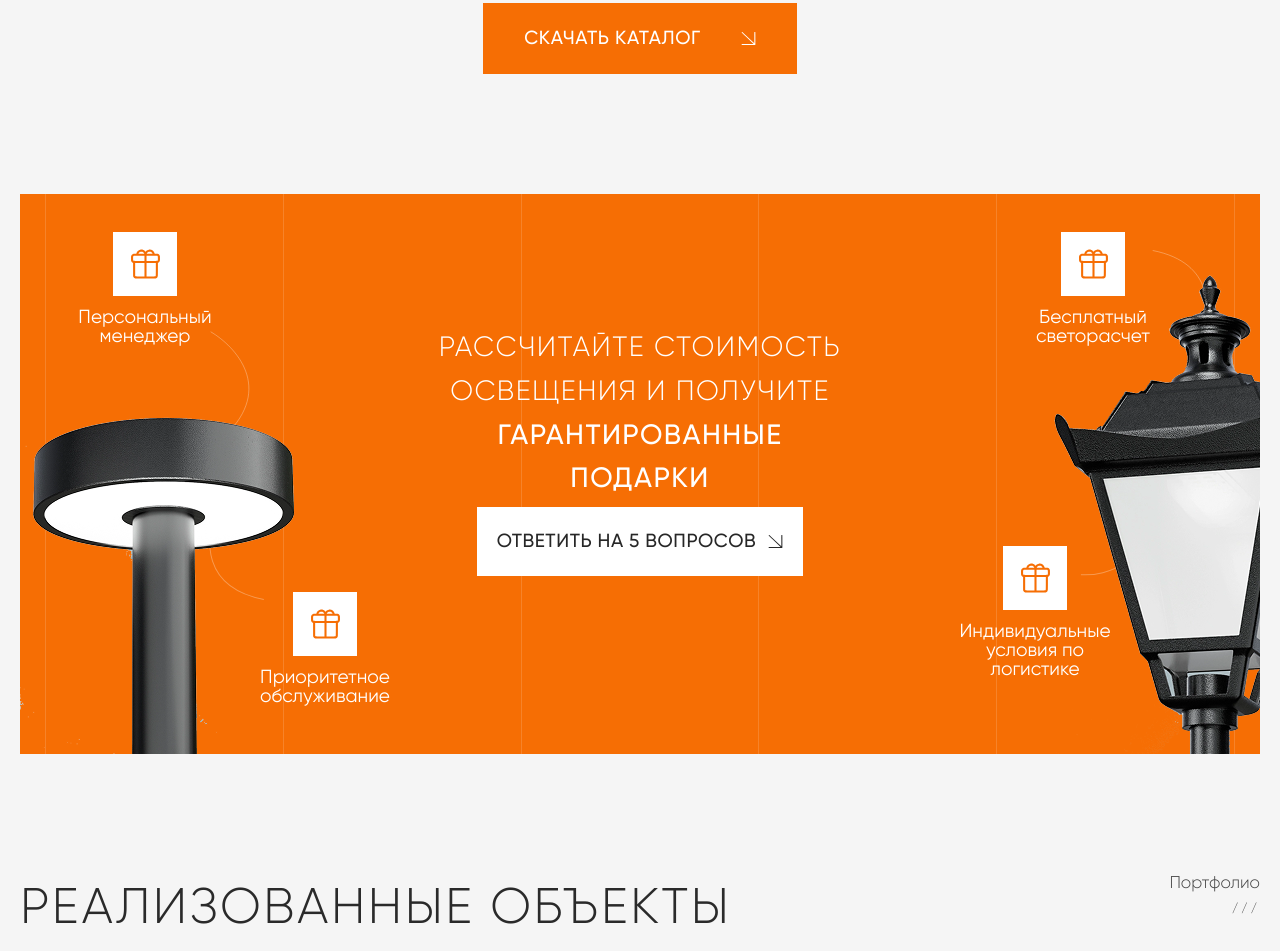
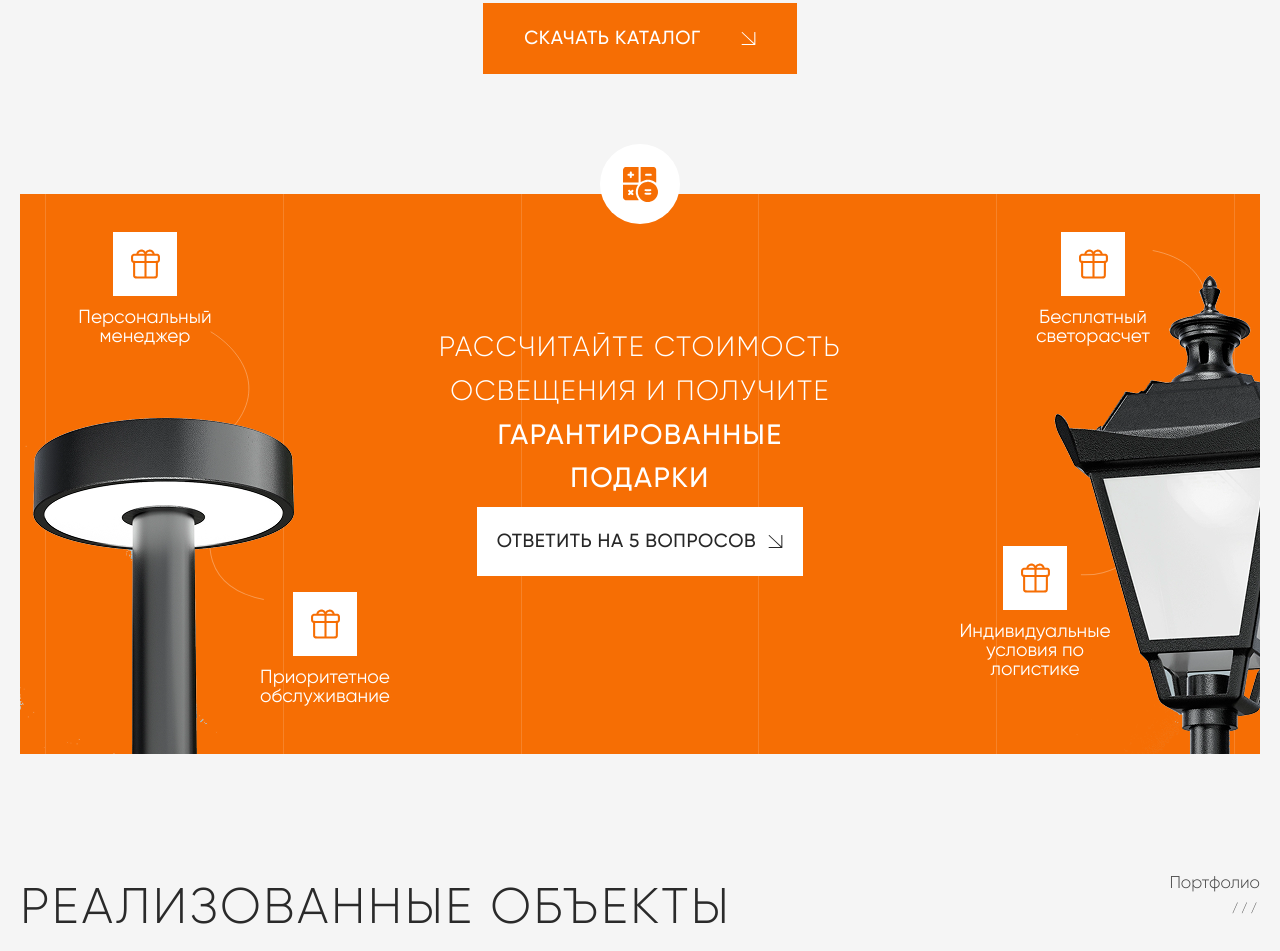
Before and after one commit to PerfZero/solar, a plain HTML site: page Index.html in a window 1280 px wide. Shown: the part 2384-3335 px from the top of the page. Drawn offline with nearby package versions, Linux system fonts and the light colour scheme.

```diff
--- a/Index.html
+++ b/Index.html
@@ -155,6 +155,23 @@
     <section class="quiz">
         <div class="container">
             <div class="quiz__content">
+                <div class="icon">
+                    <svg width="80" height="80" viewBox="0 0 80 80" fill="none" xmlns="http://www.w3.org/2000/svg">
+                        <rect width="80" height="80" rx="40" fill="white"/>
+                        <g clip-path="url(#clip0_218_2060)">
+                        <path d="M25.3584 23.0957C24.7842 23.2393 24.3535 23.4854 23.916 23.9229C23.4717 24.3672 23.1982 24.8525 23.0752 25.4473C23.0205 25.7002 23 27.7646 23 32.1943V38.5859H30.793H38.5859V30.793V23L32.1465 23.0068C27.2314 23.0068 25.6182 23.0342 25.3584 23.0957ZM31.2715 27.5117C31.709 27.7373 31.8184 28.0312 31.8184 28.9814V29.7676H32.6045C33.2607 29.7676 33.4385 29.7881 33.6641 29.9043C33.9717 30.0615 34.2109 30.4512 34.2109 30.793C34.2109 31.1348 33.9717 31.5244 33.6641 31.6816C33.4385 31.7979 33.2607 31.8184 32.6045 31.8184H31.8184V32.6045C31.8184 33.5547 31.709 33.8486 31.2715 34.0742C30.9229 34.252 30.6357 34.2451 30.3008 34.0605C29.8701 33.8145 29.7676 33.541 29.7676 32.6045V31.8184H28.9746C28.2773 31.8184 28.1475 31.7979 27.9082 31.668C27.6006 31.4971 27.375 31.1211 27.375 30.793C27.375 30.4648 27.6006 30.0889 27.9082 29.918C28.1475 29.7881 28.2773 29.7676 28.9746 29.7676H29.7676V28.9609C29.7744 28.0312 29.8564 27.7988 30.2871 27.5391C30.6152 27.3408 30.916 27.334 31.2715 27.5117Z" fill="#F66E04"/>
+                        <path d="M40.6367 30.5879C40.6367 34.7578 40.6504 38.1758 40.6572 38.1758C40.6709 38.1758 40.9443 38.0049 41.252 37.793C42.332 37.0752 43.6719 36.4805 44.9092 36.1729C46.1465 35.8652 46.5498 35.8174 47.9854 35.8242C49.1816 35.8311 49.4551 35.8516 50.2139 36.0088C52.1553 36.4189 53.8164 37.1641 55.2793 38.2852C55.5869 38.5244 55.7168 38.5859 55.9424 38.5859H56.2227V32.1943C56.2227 27.6963 56.2021 25.7002 56.1475 25.4473C55.8945 24.2715 54.9443 23.3213 53.7754 23.0752C53.5225 23.0205 51.458 23 47.0283 23H40.6367V30.5879ZM51.3008 29.9043C51.6084 30.0615 51.8477 30.4512 51.8477 30.793C51.8477 31.1348 51.6084 31.5244 51.3008 31.6816C51.0479 31.8115 50.9043 31.8184 48.4229 31.8184C45.8525 31.8184 45.8115 31.8184 45.5449 31.668C44.8545 31.2783 44.8477 30.3418 45.5312 29.9316L45.7979 29.7676H48.416C50.9043 29.7676 51.0479 29.7744 51.3008 29.9043Z" fill="#F66E04"/>
+                        <path d="M46.96 37.8818C45.709 38.0322 44.4375 38.3945 43.4805 38.873C40.5684 40.3291 38.5928 42.9541 37.998 46.1396C37.8203 47.083 37.8203 48.7509 37.998 49.6943C38.9893 54.999 43.918 58.6084 49.2227 57.9043C53.5635 57.33 57.0293 54.0283 57.8359 49.6943C58.0137 48.7509 58.0137 47.0761 57.8359 46.1396C57.0293 41.8193 53.5635 38.497 49.2705 37.9365C48.5596 37.8408 47.4795 37.8134 46.96 37.8818ZM50.8496 45.3466C51.1504 45.5517 51.3008 45.8252 51.3008 46.2011C51.3008 46.5976 51.1367 46.8984 50.8086 47.0966C50.5967 47.2265 50.46 47.2334 47.917 47.2334C45.374 47.2334 45.2373 47.2265 45.0254 47.0966C44.376 46.707 44.3555 45.7636 44.9844 45.3466C45.1689 45.2236 45.3535 45.2168 47.917 45.2168C50.4805 45.2168 50.665 45.2236 50.8496 45.3466ZM50.8496 48.7646C51.1504 48.9697 51.3008 49.2431 51.3008 49.6191C51.3008 50.0156 51.1367 50.3164 50.8086 50.5146C50.5967 50.6445 50.46 50.6513 47.917 50.6513C45.374 50.6513 45.2373 50.6445 45.0254 50.5146C44.376 50.125 44.3555 49.1816 44.9844 48.7646C45.1689 48.6416 45.3535 48.6347 47.917 48.6347C50.4805 48.6347 50.665 48.6416 50.8496 48.7646Z" fill="#F66E04"/>
+                        <path d="M23 47.0283C23 51.5264 23.0205 53.5225 23.0752 53.7754C23.3281 54.9512 24.2715 55.8945 25.4473 56.1475C25.7002 56.2021 27.6963 56.2227 32.1943 56.2227H38.5859V55.9424C38.5859 55.7168 38.5244 55.5869 38.2852 55.2793C37.1641 53.8164 36.4189 52.1553 36.0088 50.2139C35.8516 49.4551 35.8311 49.1816 35.8242 47.9854C35.8174 46.5498 35.8652 46.1465 36.1729 44.9092C36.4805 43.6719 37.0752 42.332 37.793 41.252C38.0049 40.9443 38.1758 40.6709 38.1758 40.6572C38.1758 40.6504 34.7646 40.6367 30.5879 40.6367H23V47.0283ZM29.5146 45.8047C29.6377 45.8662 29.9727 46.1465 30.2666 46.4336L30.793 46.96L31.3262 46.4336C31.6133 46.1465 31.9482 45.8662 32.0713 45.8047C32.9053 45.3877 33.835 46.3174 33.418 47.1514C33.3564 47.2744 33.0762 47.6094 32.7891 47.8965L32.2627 48.4297L32.7891 48.9561C33.0762 49.25 33.3564 49.585 33.418 49.708C33.835 50.542 32.9053 51.4717 32.0713 51.0547C31.9482 50.9932 31.6133 50.7129 31.3262 50.4258L30.793 49.8994L30.2666 50.4258C29.9727 50.7129 29.6377 50.9932 29.5146 51.0547C28.6807 51.4717 27.751 50.542 28.168 49.708C28.2295 49.585 28.5098 49.25 28.7969 48.9561L29.3232 48.4297L28.7969 47.8965C28.5098 47.6094 28.2295 47.2744 28.168 47.1514C27.751 46.3174 28.6807 45.3877 29.5146 45.8047Z" fill="#F66E04"/>
+                        </g>
+                        <defs>
+                        <clipPath id="clip0_218_2060">
+                        <rect width="35" height="35" fill="white" transform="translate(23 23)"/>
+                        </clipPath>
+                        </defs>
+                        </svg>
+
+                </div>
                 <div class="quiz__lines">
                     <div class="quiz__line"></div>
                     <div class="quiz__line"></div>
--- a/assets/style/style.css
+++ b/assets/style/style.css
@@ -776,12 +776,13 @@
 }
 
 @media (max-width: 1440px) {
-  .products__item--large {
-    width: 70%;
-  }
-
-  .products__item--small {
-    width: 40%;
+
+  .products__item--small{
+    width: 200px;
+  }
+
+  .products__item--large{
+    width: 500px;
   }
 
   .products__grid {
@@ -842,6 +843,22 @@
   justify-content: center;
 }
 
+.products__download:hover{
+  background: #d15d04;
+}
+
+.quiz__content {
+  position: relative;
+}
+
+.quiz__content .icon{
+  position: absolute;
+  top: -50px;
+  z-index: 99;
+  left: 50%;
+  transform: translate(-50%);
+}
+
 @media (max-width: 768px) {
   .products__grid {
     gap: 30px;
@@ -908,7 +925,6 @@
 .quiz {
   color: #fff;
   position: relative;
-  overflow: hidden;
 }
 
 .quiz__content {
```
